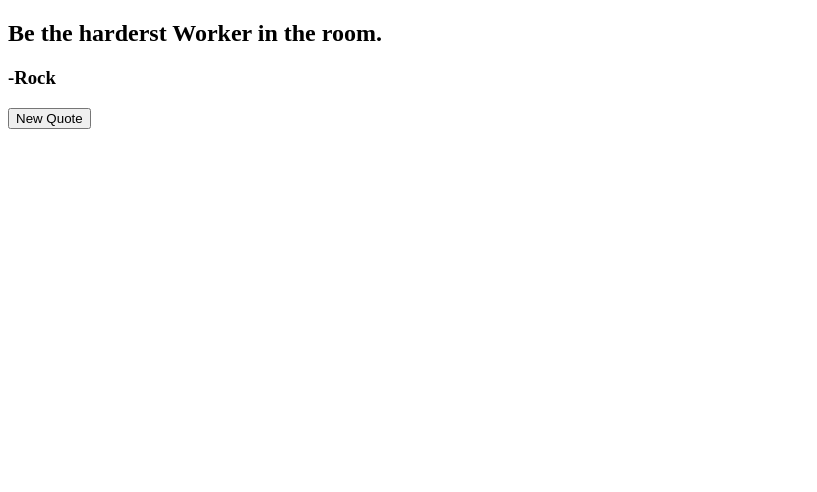
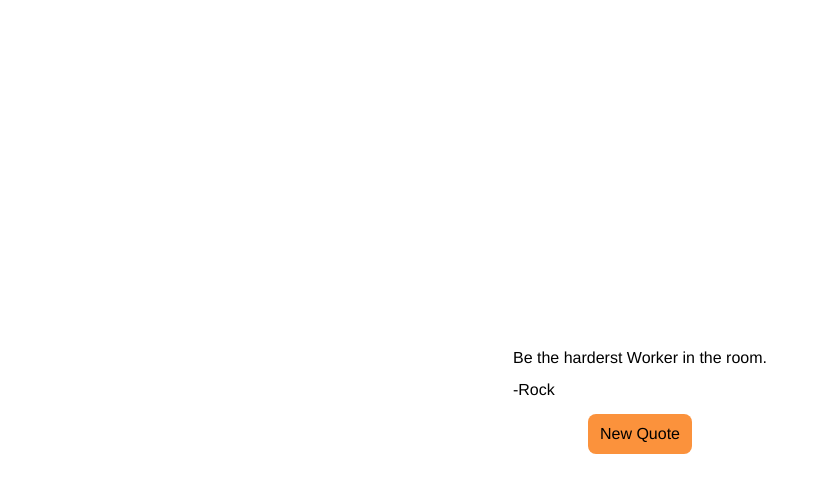
Before and after one commit to iajaymk/random-quote-gen-vue, a plain HTML site: page index.html in a window 1280 px wide. Shown: the whole page, without its empty margins (0-817 px from the left). Drawn offline with nearby package versions, Linux system fonts and the light colour scheme.

Commit message:
Add styling

```diff
--- a/index.html
+++ b/index.html
@@ -5,13 +5,17 @@
     <meta http-equiv="X-UA-Compatible" content="IE=edge">
     <meta name="viewport" content="width=device-width, initial-scale=1.0">
     <title>Random Quote Generator</title>
+    <script src="https://cdn.tailwindcss.com"></script>
+    <link rel="stylesheet" href="style.css">
 </head>
 <body>
 
-    <div id="app">
-        <h2>{{content}}</h2>
-        <h3>-{{author}}</h3>
-        <button v-on:click="getQuote()">New Quote</button>
+    <div id="app" class="quotebox">
+        <div class="px-8">
+            <h2 class="quote">{{content}}</h2>
+            <h3 class="author mt-2">-{{author}}</h3>
+        </div>
+        <button class="bg-orange-400 px-3 py-2 mt-3 rounded-lg"  v-on:click="getQuote()">New Quote</button>
     </div>
 
 
--- a/style.css
+++ b/style.css
@@ -0,0 +1,13 @@
+body{
+    font-family: Helvetica;
+    height: 100vh;
+    width: 100vw;
+}
+
+.quotebox{
+    display: flex;
+    height: 100%;
+    flex-direction: column;
+    justify-content: center;
+    align-items: center;
+}
```
